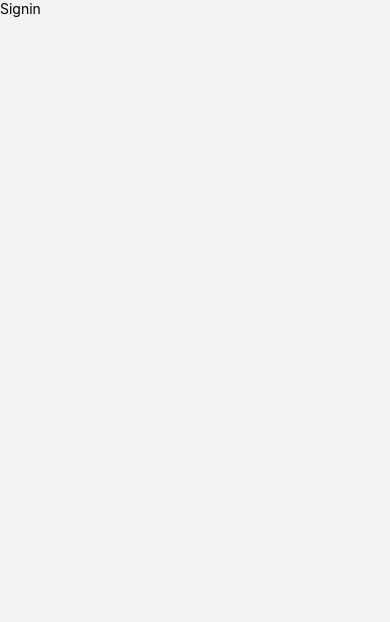
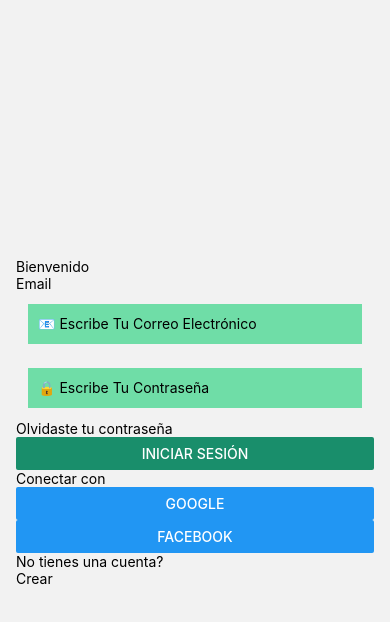
Before and after one commit to No-Country/C9-39-T-REACTNATIVE, a React Native app in the folder frontend/: screen /Signin in a window 390 px wide. Shown: the top 622 px of the page. Built offline with nearby package versions, Linux system fonts and the light colour scheme.

Commit message:
SignIn_WIP

```diff
--- a/frontend/screens/Signin.js
+++ b/frontend/screens/Signin.js
@@ -1,12 +1,87 @@
-import { View, Text } from 'react-native'
-import React from 'react'
+import { View, Text } from 'react-native';
+import React from 'react';
+import {
+	StyleSheet,
+	Button,
+	SafeAreaView,
+	Alert,
+	TextInput,
+  } from 'react-native';
 
 const Signin = () => {
+	const [email, onChangeEmail] = React.useState('');
+	const [password, onChangePassword] = React.useState('');
   return (
+	<SafeAreaView style={styles.container}>
 	<View>
-	  <Text>Signin</Text>
+	  <Text>Bienvenido</Text>
+	  <Text>Email</Text>
+	  <TextInput
+        style={styles.input}
+        onChangeText={onChangeEmail}
+        value={email}
+        placeholder="📧 Escribe Tu Correo Electrónico"
+        keyboardType="email-address"
+      />
+	  <TextInput
+        style={styles.input}
+        onChangeText={onChangePassword}
+        value={password}
+        placeholder="🔒 Escribe Tu Contraseña"
+        keyboardType="default"
+      />
+	  <Text>Olvidaste tu contraseña</Text>
+	  <Button
+	  	title="Iniciar Sesión"
+		color= "#198E6B"
+		onPress={() => Alert.alert('Iniciaste Sesión')}
+	  />
+	  <Text>Conectar con</Text>
+	  <Button
+	  	title= "Google"
+		onPress={() => Alert.alert('Te logueaste con Google')}
+	  />
+	  <Button
+	  	title="Facebook"
+		onPress={() => Alert.alert('Te logueaste con Facebook')}
+	  />
+	  <Text>No tienes una cuenta?</Text>
+	  <Text>Crear</Text>
 	</View>
+	</SafeAreaView>
   )
 }
 
+const styles = StyleSheet.create({
+	Button:{
+		color: '#6FDDA7'
+	},
+	container: {
+	  flex: 1,
+	  justifyContent: 'center',
+	  marginHorizontal: 16,
+	},
+	title: {
+	  textAlign: 'center',
+	  marginVertical: 8,
+	  color: '#6FDDA7',
+	},
+	fixToText: {
+	  flexDirection: 'row',
+	  justifyContent: 'space-between',
+	},
+	separator: {
+	  marginVertical: 8,
+	  borderBottomColor: '#737373',
+	  borderBottomWidth: StyleSheet.hairlineWidth,
+	},
+	input: {
+		height: 40,
+		margin: 12,
+		borderWidth: 0,
+		padding: 10,
+		backgroundColor: '#6FDDA7',
+	  },
+  });
+
 export default Signin
```
